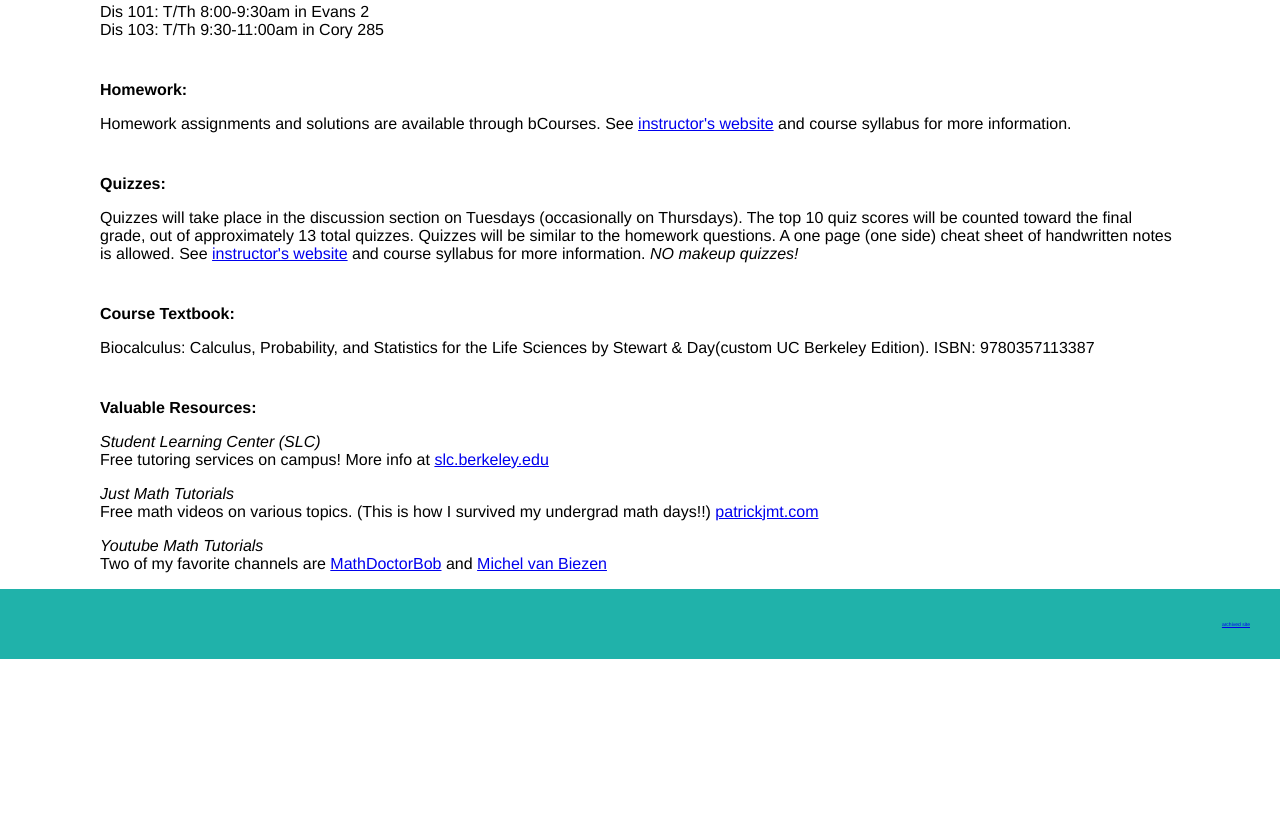
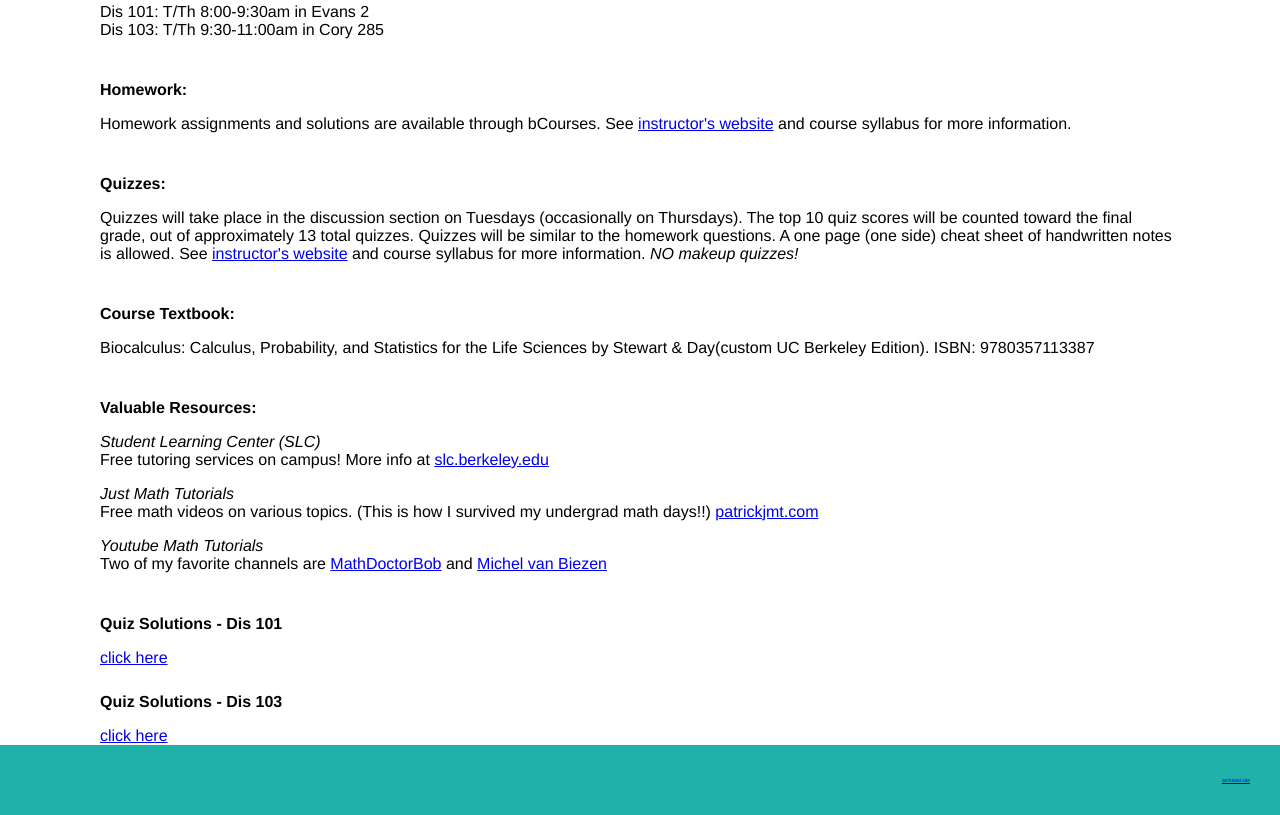
Before and after one commit to nafisagsi/nafisagsi.github.io, a plain HTML site: page index.html in a window 1280 px wide. Shown: the part 917-1732 px from the top of the page. Before the commit the page ends 1576 px from the top, so only its background shows below. Drawn offline with Linux system fonts and the light colour scheme.

Commit message:
added drive links

```diff
--- a/index.html
+++ b/index.html
@@ -62,6 +62,19 @@
             </p>
         </div>
 
+         <div class='container item'>
+        <p><strong>Quiz Solutions - Dis 101</strong></p>
+            <a href='https://drive.google.com/drive/folders/1XExd0COEzGTA5sJgj4yZg5sUW3Wk6a2g?usp=sharing'
+               target="_blank">click here</a>
+        </div>
+
+          <div class='container item'>
+        <p><strong>Quiz Solutions - Dis 103</strong></p>
+            <a href='https://drive.google.com/drive/folders/1wGonUs1kmI3URADYzg_8ivFuIzgoq1Qq?usp=sharing'
+               target="_blank">click here</a>
+        </div>
+
+
         <footer><a href = "archive.html" target = '_blank'>archived site</a></footer>
 
 
```
